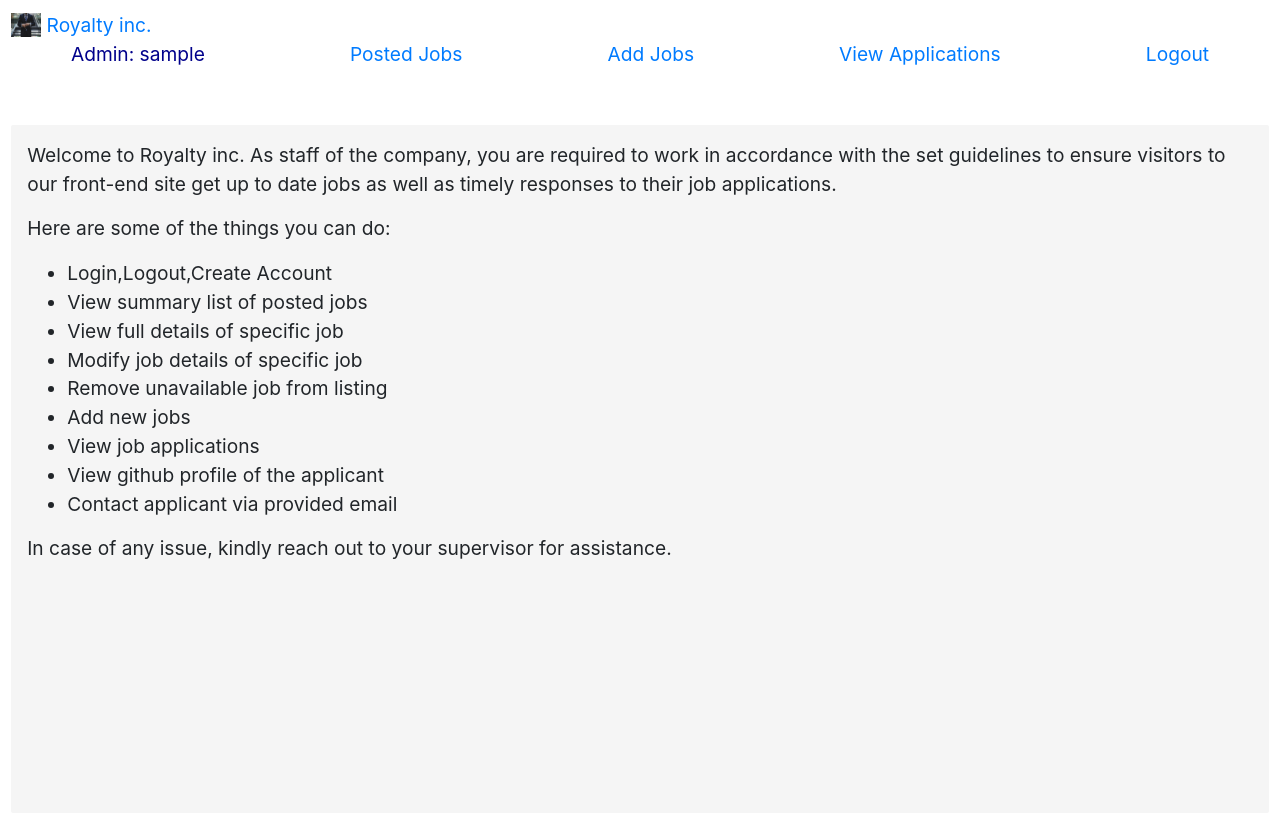
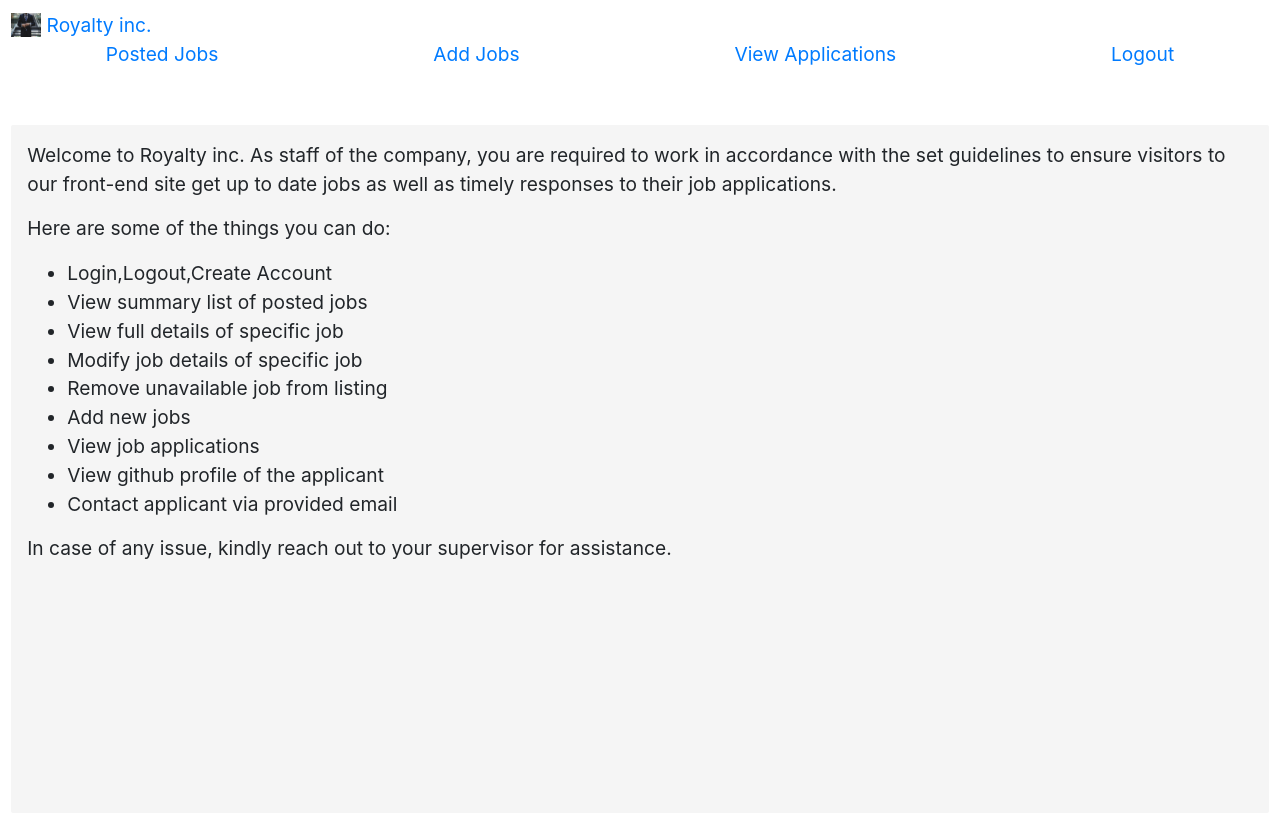
Before and after one commit to brianhilsden/Back-end-Careers-website, a Flask app: page / in a window 1280 px wide. Run offline with Flask 3, Linux system fonts and the light colour scheme; the visitor is signed in with stand-in values (Sample User, id 1); some libraries are stand-ins or nearby versions.

Commit message:
styling changes

```diff
--- a/jobs/templates/nav.html
+++ b/jobs/templates/nav.html
@@ -8,7 +8,7 @@
       </div>
       <div style="display: flex;justify-content: space-around;gap: 2vw;">
         {%if current_user.is_authenticated%}
-        <div style="color:darkblue;">Admin: {{current_user.username}}</div>
+
         <a href="/jobs">Posted Jobs</a>
         <a href="/newJobs">Add Jobs</a>
         <a href="/viewApplications">View Applications</a>
```
